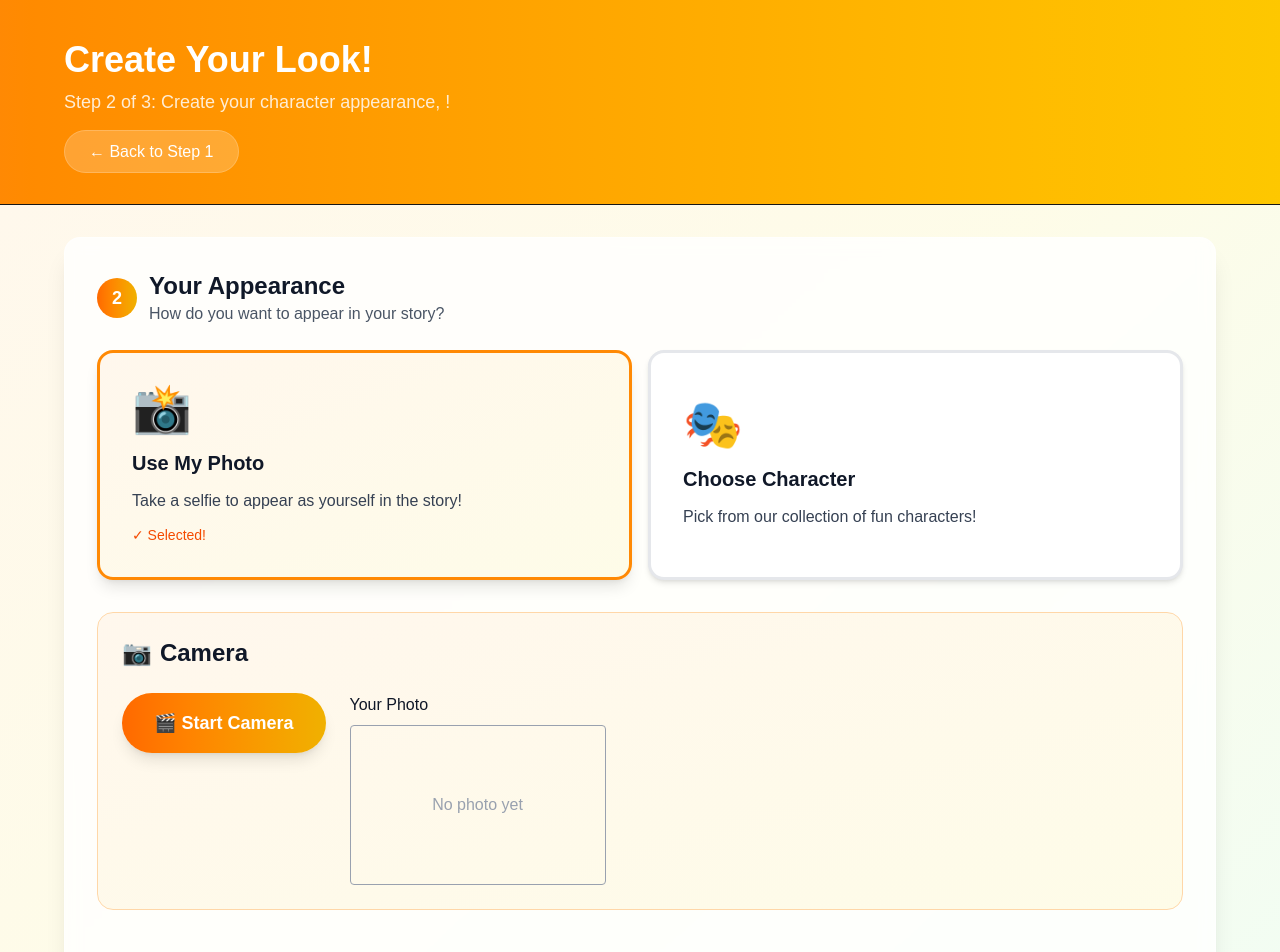
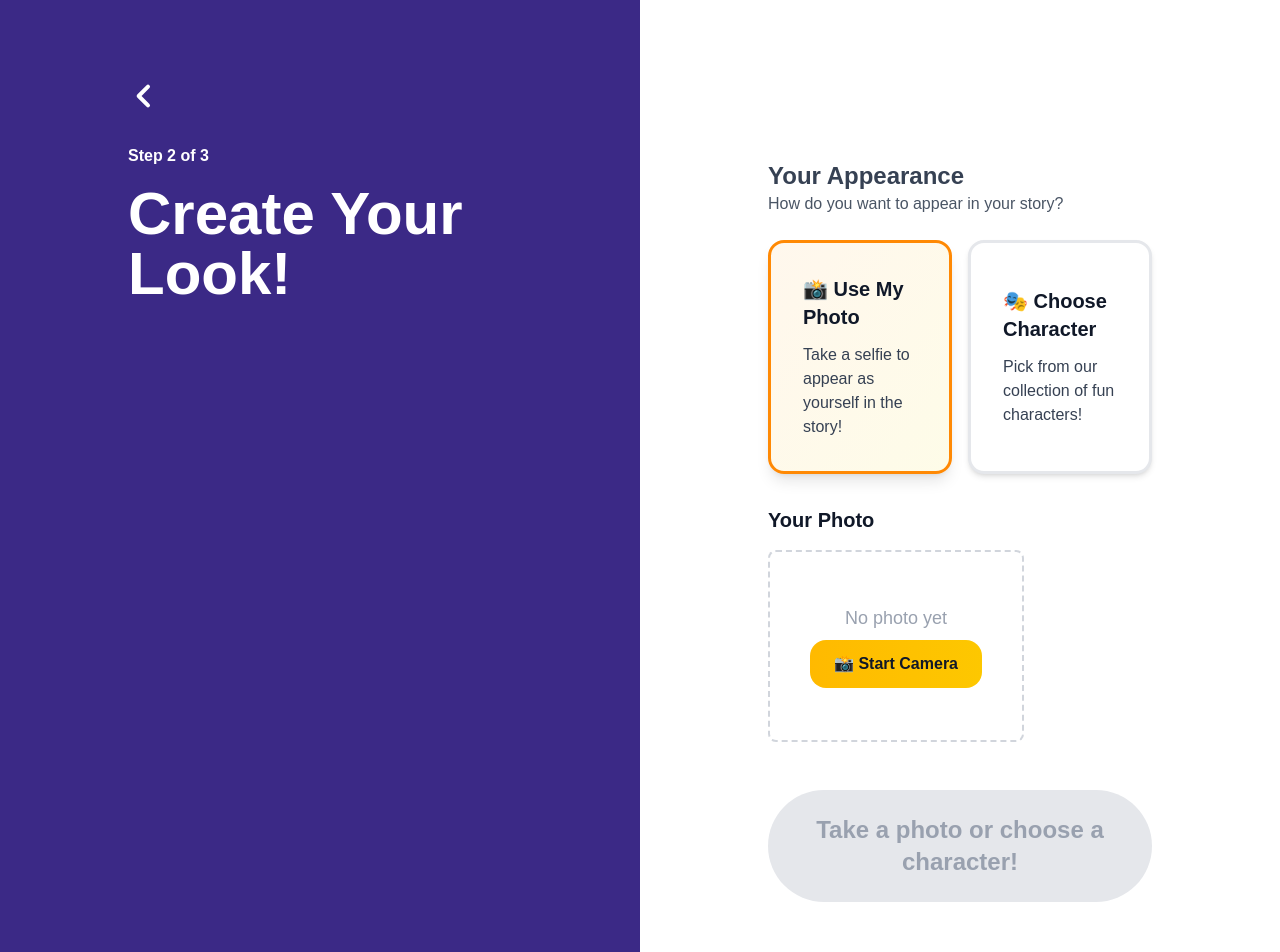
Before and after one commit to jackuson14/amz-interactive-story, a Next.js app in the folder web/: page /play/appearance in a window 1280 px wide. Shown: the top 952 px of the page. Built offline with nearby package versions, Linux system fonts and the light colour scheme.

Commit message:
UI improvement

```diff
--- a/web/src/app/play/appearance/page.js
+++ b/web/src/app/play/appearance/page.js
@@ -195,6 +195,8 @@ export default function PlayAppearancePage() {
     const payload = { url: dataUrl, w, h };
     setSelfie(payload);
     try { localStorage.setItem(SELFIE_KEY, JSON.stringify(payload)); } catch {}
+    // Stop the camera after capturing the photo
+    stopCamera();
   };
 
   const clearSelfie = () => {
@@ -235,43 +237,86 @@ export default function PlayAppearancePage() {
   const canProceed = (characterType === "selfie" && !!selfie) || (characterType === "preset" && !!selectedPresetCharacter);
 
   return (
-    <main className="min-h-screen bg-gradient-to-br from-orange-50 via-yellow-50 to-green-50">
-      <section className="px-6 sm:px-10 md:px-16 py-10 border-b bg-gradient-to-r from-orange-400 to-yellow-400">
-        <h1 className="text-4xl font-bold text-white mb-2">Create Your Look!</h1>
-        <p className="text-orange-100 text-lg">Step 2 of 3: Create your character appearance, {characterName}!</p>
-        <div className="mt-6">
-          <Link href="/play/character" className="bg-white/20 hover:bg-white/30 text-white px-6 py-3 rounded-full font-medium transition-colors backdrop-blur-sm border border-white/20">← Back to Step 1</Link>
+    <main className="min-h-screen">
+      <section>
+        <div className="mx-auto max-w-full">
+          <div className="grid grid-cols-1 lg:grid-cols-2">
+            {/* Left side - Title */}
+            <div className="px-6 sm:px-12 md:px-16 lg:px-32 py-10 lg:py-20 lg:min-h-screen flex flex-col" style={{backgroundColor: '#3b2986'}}>
+              <Link href="/play/character" className="inline-flex items-center text-white hover:text-gray-200 transition-all hover:scale-105 mb-4 lg:mb-8">
+                <svg className="w-8 h-8" fill="none" stroke="currentColor" viewBox="0 0 24 24" xmlns="http://www.w3.org/2000/svg">
+                  <path strokeLinecap="round" strokeLinejoin="round" strokeWidth={3} d="M15 19l-7-7 7-7" />
+                </svg>
+              </Link>
+              <div className="mb-4 lg:mb-8">
+                <div className="text-white text-base font-bold mb-2 lg:mb-4">
+                  Step 2 of 3
                 </div>
-      </section>
+                <h1 className="text-3xl sm:text-4xl lg:text-5xl xl:text-6xl font-extrabold text-white mb-4 lg:mb-8">Create Your Look!</h1>
+              </div>
 
-      <section className="px-6 sm:px-10 md:px-16 py-8">
-        <div className="mx-auto max-w-6xl">
-          <div className="bg-white/80 backdrop-blur-sm rounded-2xl border border-white/50 shadow-xl p-6 sm:p-8">
-            <div className="flex items-center gap-3 mb-6">
-              <div className="w-10 h-10 rounded-full bg-gradient-to-r from-orange-500 to-yellow-500 text-white grid place-items-center font-bold text-lg">2</div>
-              <div>
-                <h2 className="text-2xl font-bold text-gray-900">Your Appearance</h2>
+              {/* Selected Character Display - Moved to left panel */}
+              {characterType === "preset" && selectedPresetCharacter && (
+                <div className="hidden lg:flex mb-8 flex-col items-center">
+                  <p className="text-3xl font-bold text-white mb-4 text-center">{characterName || "Your Name"}</p>
+                  <div className="w-[25rem] h-[25rem] max-w-full">
+                    <Image
+                      src={(() => {
+                        // Convert path from thumbnail to full body image
+                        // e.g., /images/3-4yo/Female-Artboard 1.jpg -> /images/3-4yo/Female-Artboard1_full.png
+                        const basePath = selectedPresetCharacter.path;
+                        const pathParts = basePath.split('/');
+                        const filename = pathParts[pathParts.length - 1];
+                        const folderPath = pathParts.slice(0, -1).join('/');
+
+                        // Extract the artboard number and gender
+                        const match = filename.match(/(Female|Male)-Artboard (\d+)/);
+                        if (match) {
+                          const [, gender, number] = match;
+                          return `${folderPath}/${gender}-Artboard${number}_full.png`;
+                        }
+                        return basePath; // Fallback to original if pattern doesn't match
+                      })()}
+                      alt={selectedPresetCharacter.name}
+                      width={400}
+                      height={400}
+                      className="w-full h-full object-contain"
+                      unoptimized
+                    />
+                  </div>
+                </div>
+              )}
+
+              <div className="flex-grow"></div>
+            </div>
+
+            {/* Right side - Form fields */}
+            <div className="bg-white px-6 sm:px-12 md:px-16 lg:px-32 py-10 lg:py-20 lg:min-h-screen">
+              <div className="space-y-6 lg:space-y-8 lg:mt-20">
+            <div className="mb-6">
+              <h2 className="text-2xl font-bold text-gray-700">Your Appearance</h2>
               <p className="text-gray-600">How do you want to appear in your story?</p>
-              </div>
             </div>
 
             {/* Character Type Selection */}
             <div className="mb-8">
               <div className="grid grid-cols-1 md:grid-cols-2 gap-4">
                 <button
-                  onClick={() => setCharacterType("selfie")}
+                  onClick={async () => {
+                    setCharacterType("selfie");
+                    // Request camera permission when selecting selfie mode
+                    if (!cameraOn && !selfie) {
+                      await startCamera();
+                    }
+                  }}
                   className={`p-8 rounded-2xl border-3 text-left transition-all duration-200 transform hover:scale-105 ${
                     characterType === "selfie"
                       ? "border-orange-400 bg-gradient-to-br from-orange-50 to-yellow-50 shadow-lg"
                       : "border-gray-200 bg-white hover:border-orange-200 shadow-md hover:shadow-lg"
                   }`}
                 >
-                  <div className="text-5xl mb-4">📸</div>
-                  <h3 className="text-xl font-bold mb-3 text-gray-900">Use My Photo</h3>
+                  <h3 className="text-xl font-bold mb-3 text-gray-900">📸 Use My Photo</h3>
                   <p className="text-gray-700">Take a selfie to appear as yourself in the story!</p>
-                  {characterType === "selfie" && (
-                    <div className="mt-3 text-orange-600 font-medium text-sm">✓ Selected!</div>
-                  )}
                 </button>
                 <button
                   onClick={() => setCharacterType("preset")}
@@ -281,127 +326,112 @@ export default function PlayAppearancePage() {
                       : "border-gray-200 bg-white hover:border-green-200 shadow-md hover:shadow-lg"
                   }`}
                 >
-                  <div className="text-5xl mb-4">🎭</div>
-                  <h3 className="text-xl font-bold mb-3 text-gray-900">Choose Character</h3>
+                  <h3 className="text-xl font-bold mb-3 text-gray-900">🎭 Choose Character</h3>
                   <p className="text-gray-700">Pick from our collection of fun characters!</p>
-                  {characterType === "preset" && (
-                    <div className="mt-3 text-green-600 font-medium text-sm">✓ Selected!</div>
-                  )}
                 </button>
               </div>
             </div>
 
             {/* Selfie Interface */}
             {characterType === "selfie" && (
-              <div className="bg-gradient-to-br from-orange-50 to-yellow-50 rounded-2xl p-6 border border-orange-200">
-                <h3 className="text-2xl font-bold text-gray-900 mb-6 flex items-center gap-2">
-                  <span className="text-orange-500">📷</span> Camera
-                </h3>
-
+              <div className="space-y-6">
                 {cameraError && (
                   <div className="mb-4 rounded border border-red-200 bg-red-50 text-red-700 p-3 text-sm">{cameraError}</div>
                 )}
 
-                <div className="flex flex-wrap items-start gap-6">
-                  <div className="flex flex-col gap-3">
-                    {!cameraOn ? (
-                      <button onClick={startCamera} className="bg-gradient-to-r from-orange-500 to-yellow-500 hover:from-orange-600 hover:to-yellow-600 text-white px-8 py-4 rounded-full font-bold text-lg transition-all transform hover:scale-105 shadow-lg">
-                        🎬 Start Camera
-                      </button>
-                    ) : (
-                      <div className="flex flex-col gap-4">
-                        <button onClick={captureFrame} className="bg-gradient-to-r from-green-500 to-blue-500 hover:from-green-600 hover:to-blue-600 text-white px-8 py-4 rounded-full font-bold transition-all transform hover:scale-105 shadow-lg">
-                          📸 Capture Photo
-                        </button>
-                        <button onClick={stopCamera} className="border-2 border-orange-300 text-orange-600 hover:bg-orange-50 px-6 py-3 rounded-full font-medium transition-colors">
-                          Stop Camera
-                        </button>
-                      </div>
-                    )}
-
+                <div className="flex items-start gap-6">
+                  {/* Camera View */}
+                  <div className={`flex flex-col gap-3 ${cameraOn ? '' : 'hidden'}`}>
                     <video
                       ref={videoRef}
                       autoPlay
                       playsInline
                       muted
-                      className={`mt-2 rounded border bg-black w-full max-w-sm ${cameraOn ? "block" : "hidden"}`}
-                      style={{ width: "100%", height: "auto" }}
+                      className="rounded-lg border bg-black w-80 h-60"
                     />
                     <canvas ref={canvasRef} className="hidden" />
                     {cameraOn && (
-                      <p className="mt-2 text-xs text-gray-500">Tip: Smile and center your face in the frame!</p>
+                      <>
+                        <div className="flex gap-3">
+                          <button onClick={captureFrame} className="flex-1 rounded-2xl bg-gradient-to-r from-green-400 to-emerald-400 text-white px-6 py-3 text-lg font-bold transition-all duration-200 transform hover:scale-105 hover:shadow-xl shadow-lg">
+                            ✨ Capture
+                          </button>
+                          <button onClick={stopCamera} className="rounded-2xl border-2 border-gray-300 bg-white text-gray-700 px-4 py-3 text-base font-medium transition-all duration-200 hover:border-gray-400 hover:bg-gray-50">
+                            Stop
+                          </button>
+                        </div>
+                        <p className="text-xs text-gray-500 text-center">Smile and center your face in the frame!</p>
+                      </>
                     )}
                   </div>
 
-                  <div>
-                    <h4 className="font-medium mb-2 text-gray-900">Your Photo</h4>
-                    <div className="mt-2">
+                  {/* Your Photo Section */}
+                  <div className="flex-1">
+                    <h4 className="text-xl font-bold mb-4 text-gray-900">Your Photo</h4>
+                    <div className="flex items-start gap-4">
                       {selfie ? (
+                        <>
                           <Image
                             src={selfie.url}
                             alt="your photo"
                             width={selfie.w || 256}
                             height={selfie.h || 256}
-                          className="w-64 h-auto rounded border"
+                            className="w-64 h-auto rounded-lg border shadow-md"
                           />
+                          <button onClick={() => {
+                            clearSelfie();
+                            startCamera();
+                          }} className="rounded-2xl border-2 border-gray-300 bg-white px-6 py-3 text-base text-gray-700 font-medium transition-all duration-200 hover:border-gray-400 hover:bg-gray-50">
+                            🔄 Retake Photo
+                          </button>
+                        </>
                       ) : (
-                        <div className="w-64 h-40 border rounded flex items-center justify-center text-gray-400">
-                          No photo yet
+                        <div className="w-64 h-48 border-2 border-dashed border-gray-300 rounded-lg flex flex-col items-center justify-center text-gray-400">
+                          <p className="text-lg mb-2">No photo yet</p>
+                          {!cameraOn && (
+                            <button onClick={startCamera} className="rounded-2xl bg-gradient-to-r from-amber-400 to-yellow-400 text-gray-900 px-6 py-3 text-base font-bold transition-all duration-200 transform hover:scale-105 hover:shadow-lg">
+                              📸 Start Camera
+                            </button>
+                          )}
                         </div>
                       )}
                     </div>
-                    {selfie && (
-                      <div className="mt-4">
-                        <button onClick={clearSelfie} className="w-full rounded-md border border-gray-300 px-3 py-2 text-sm text-gray-700 hover:bg-gray-100">
-                          Retake Photo
-                        </button>
                   </div>
-                    )}
-                  </div>
-
                 </div>
               </div>
             )}
 
             {/* Preset Character Interface */}
             {characterType === "preset" && (
-              <div className="bg-gradient-to-br from-green-50 to-blue-50 rounded-2xl p-6 border border-green-200">
-                <h3 className="text-2xl font-bold text-gray-900 mb-6 flex items-center gap-2">
-                  <span className="text-green-500">🌟</span> Choose Your Character
-                </h3>
-                <div className="grid grid-cols-2 md:grid-cols-3 gap-6 mb-8">
-                  {getAvailableCharacterImages(characterAge, characterGender).map((characterImg) => (
+              <div className="space-y-6">
+                {/* Character Selection Grid */}
+                <div className="grid grid-cols-2 md:grid-cols-3 gap-4">
+                  {getAvailableCharacterImages(characterAge, characterGender).map((characterImg, index) => (
                     <div
                       key={characterImg.id}
                       onClick={() => setSelectedPresetCharacter(characterImg)}
-                      className={`aspect-square rounded-2xl border-3 cursor-pointer transition-all transform hover:scale-105 hover:shadow-xl bg-gradient-to-br from-blue-50 to-purple-50 ${
+                      className={`relative aspect-square rounded-2xl border-3 cursor-pointer transition-all duration-200 transform hover:scale-105 hover:shadow-xl overflow-hidden ${
                         selectedPresetCharacter?.id === characterImg.id
-                          ? "border-orange-500 ring-4 ring-orange-300 shadow-2xl scale-105"
-                          : "border-white/50 hover:border-orange-300"
+                          ? "border-purple-500 ring-4 ring-purple-200 shadow-xl"
+                          : "border-gray-200 hover:border-purple-300 shadow-md bg-white"
                       }`}
                     >
-                      <div className="w-full h-full flex items-center justify-center">
                       <Image
                         src={characterImg.path}
                         alt={characterImg.name}
                         width={200}
                         height={200}
-                          className="rounded-lg object-cover w-full h-full"
+                        className="w-full h-full object-cover"
                         unoptimized
                       />
+                      {selectedPresetCharacter?.id === characterImg.id && (
+                        <div className="absolute top-2 right-2 w-8 h-8 bg-purple-500 text-white rounded-full flex items-center justify-center font-bold shadow-lg">
+                          ✓
                         </div>
+                      )}
                     </div>
                   ))}
                 </div>
-
-                {selectedPresetCharacter && (
-                  <div className="p-4 bg-indigo-50 border border-indigo-200 rounded-lg">
-                    <p className="text-sm text-indigo-800">
-                      <strong>{selectedPresetCharacter.name}</strong> selected! ✨
-                    </p>
-                    <p className="text-xs text-indigo-600 mt-1">Perfect choice for your story adventure!</p>
-                  </div>
-                )}
               </div>
             )}
 
@@ -410,30 +440,28 @@ export default function PlayAppearancePage() {
               {characterType === "selfie" && selfie && (
                 <div className="mb-4 p-4 bg-blue-50 border border-blue-200 rounded-lg">
                   <p className="text-blue-800 font-medium">
-                    ✅ You can continue now, or generate a character for a cartoon version of you.
+                    Your personalized character will be generated as part of your story!
                   </p>
                   <p className="text-blue-700 text-sm mt-1">
-                    Tip: Generating a character makes your stories more personalized, but it’s optional.
+                    We'll create a cartoon version of you that appears in each story scene.
                   </p>
                 </div>
               )}
 
               <Link
                 href="/play/idea"
-                className={`inline-flex items-center gap-3 px-10 py-5 rounded-full font-bold text-lg transition-all transform hover:scale-105 shadow-lg ${
+                className={`w-full text-center rounded-full py-6 px-10 text-2xl font-bold transition-all duration-200 block transform ${
                   canProceed
-                    ? "bg-gradient-to-r from-green-500 to-blue-500 hover:from-green-600 hover:to-blue-600 text-white"
-                    : "bg-gray-300 text-gray-500 cursor-not-allowed"
+                    ? "bg-gradient-to-r from-amber-400 to-yellow-400 text-gray-900 hover:shadow-xl hover:scale-105 shadow-lg"
+                    : "bg-gray-200 text-gray-400 cursor-not-allowed"
                 }`}
                 aria-disabled={!canProceed}
                 onClick={(e) => { if (!canProceed) e.preventDefault(); }}
               >
-                <span>Next: Choose Story</span>
-                <span className="text-2xl">🎯</span>
+                {canProceed ? "Let's Choose a Story! →" : "Take a photo or choose a character!"}
               </Link>
-              <p className="text-sm text-gray-500 mt-3">
-                Step 2 of 3 {canProceed && <span className="text-green-600">✓ Complete</span>}
-              </p>
+            </div>
+              </div>
             </div>
           </div>
         </div>
```
Also changed, not shown: web/src/app/play/character/page.js (+9 -9 lines), web/public/images/3-4yo/Female-Artboard1_full.png (added), web/public/images/3-4yo/Male-Artboard4_full.png (added). Lines whose indentation alone changed are shown as unchanged.
